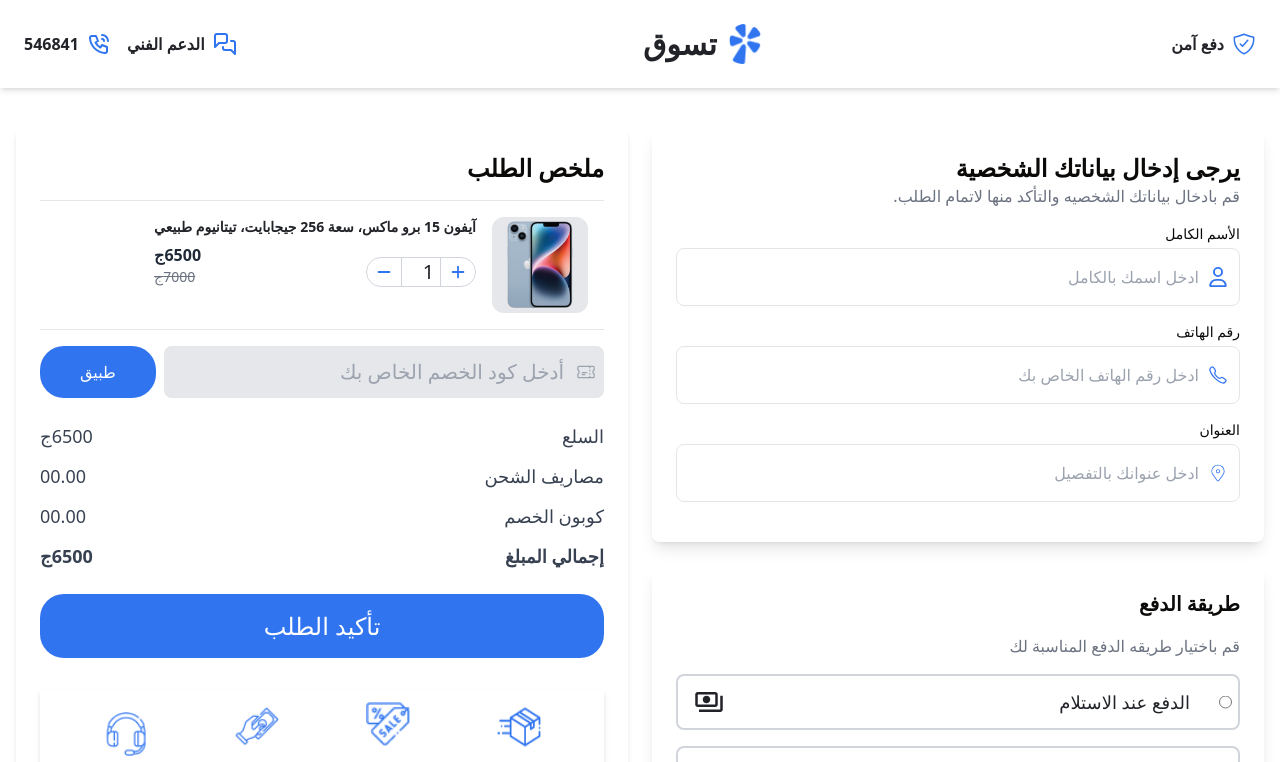
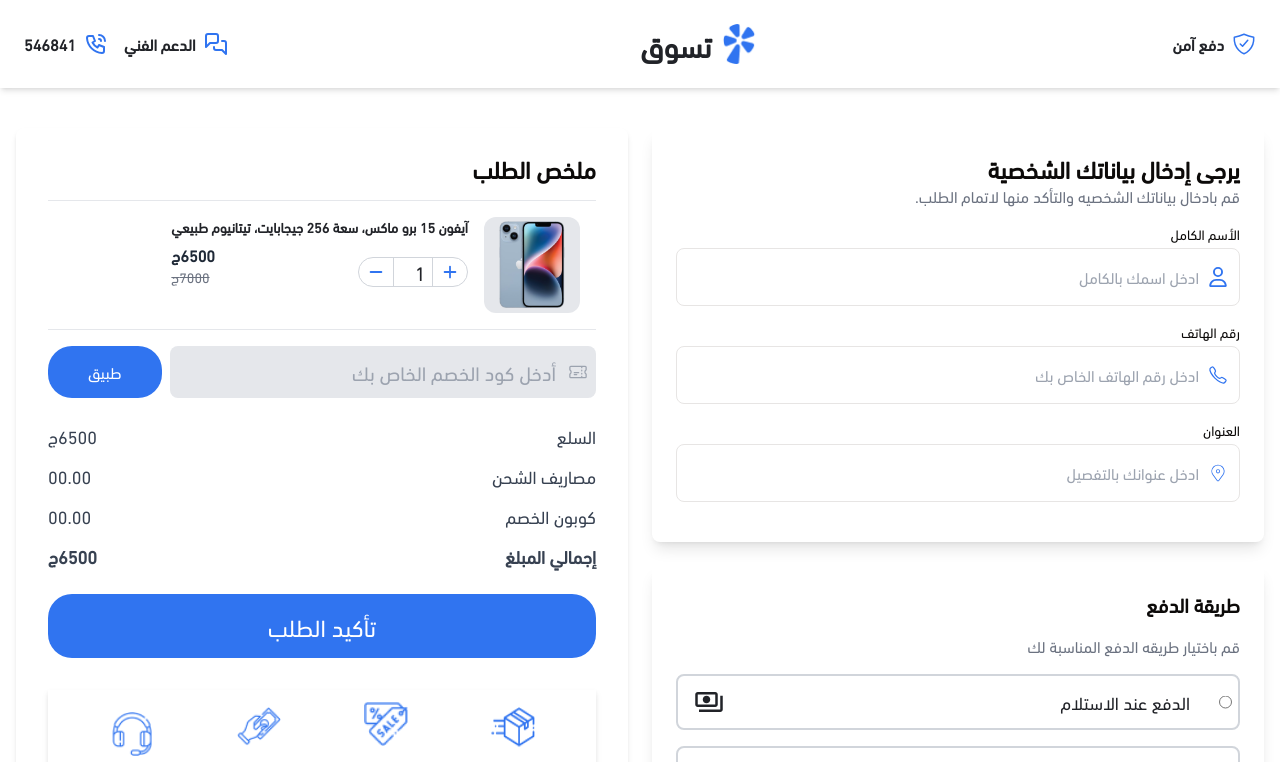
Before and after one commit to Ahmed-Rabi3e/E-commerce-Tswk-Figma-Website, a React (Vite) app: page /checkout in a window 1280 px wide. Shown: the top 762 px of the page. Built offline with nearby package versions, Linux system fonts and the light colour scheme.

Commit message:
Fixing Font Issu

```diff
--- a/src/pages/Products/Checkout.jsx
+++ b/src/pages/Products/Checkout.jsx
@@ -73,7 +73,7 @@ const Checkout = () => {
                 </div>
 
                 {/* Order Summary */}
-                <div className="bg-white p-6 rounded-lg shadow-md">
+                <div className="bg-white py-6 px-8 rounded-lg shadow-md">
                     <h2 className="text-2xl font-bold mb-4">ملخص الطلب</h2>
                     <CartItem />
 
--- a/tailwind.config.js
+++ b/tailwind.config.js
@@ -8,8 +8,8 @@ export default {
 	theme: {
     	extend: {
     		fontFamily: {
-    			din: ['DIN Next LT W23"', "sans-serif"],
-    			din_medium: ['DIN Next LT W23 MEDIUM"', "sans-serif"]
+    			din: ['DIN Next LT W23', "sans-serif"],
+    			din_medium: ['DIN Next LT W23 MEDIUM', "sans-serif"]
     		},
     		borderRadius: {
     			lg: 'var(--radius)',
```
